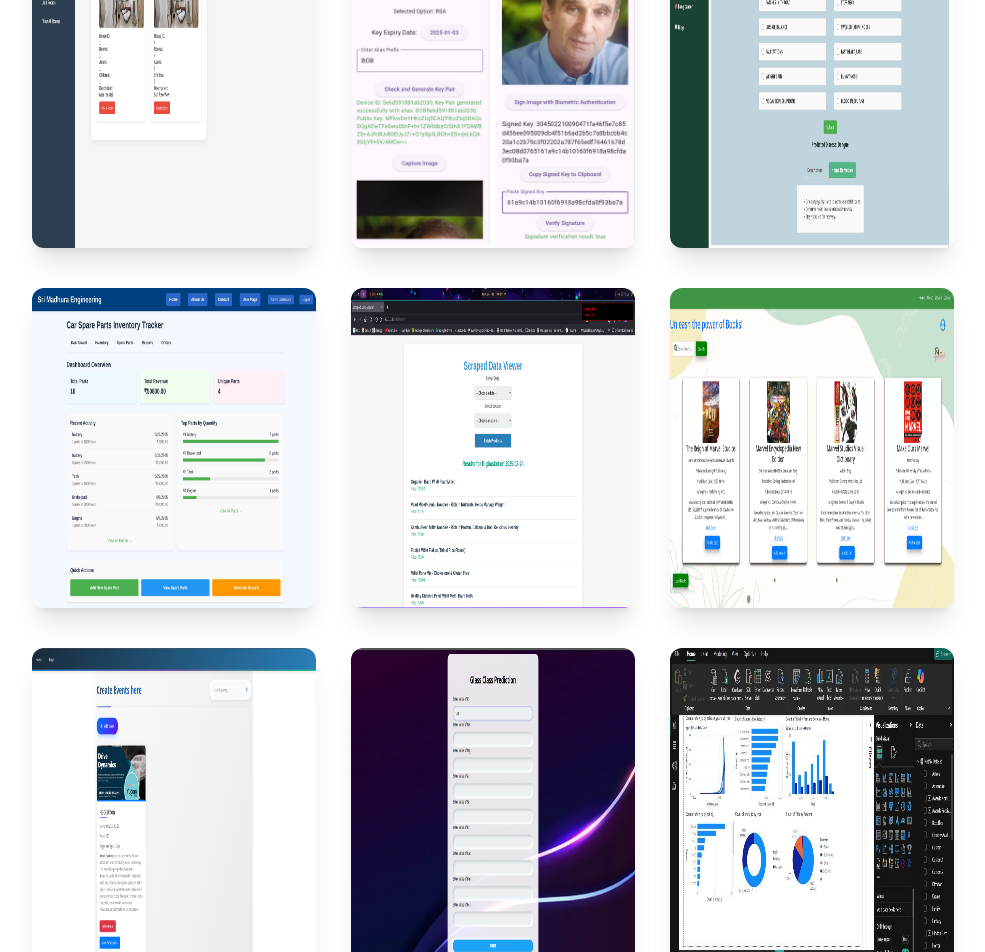
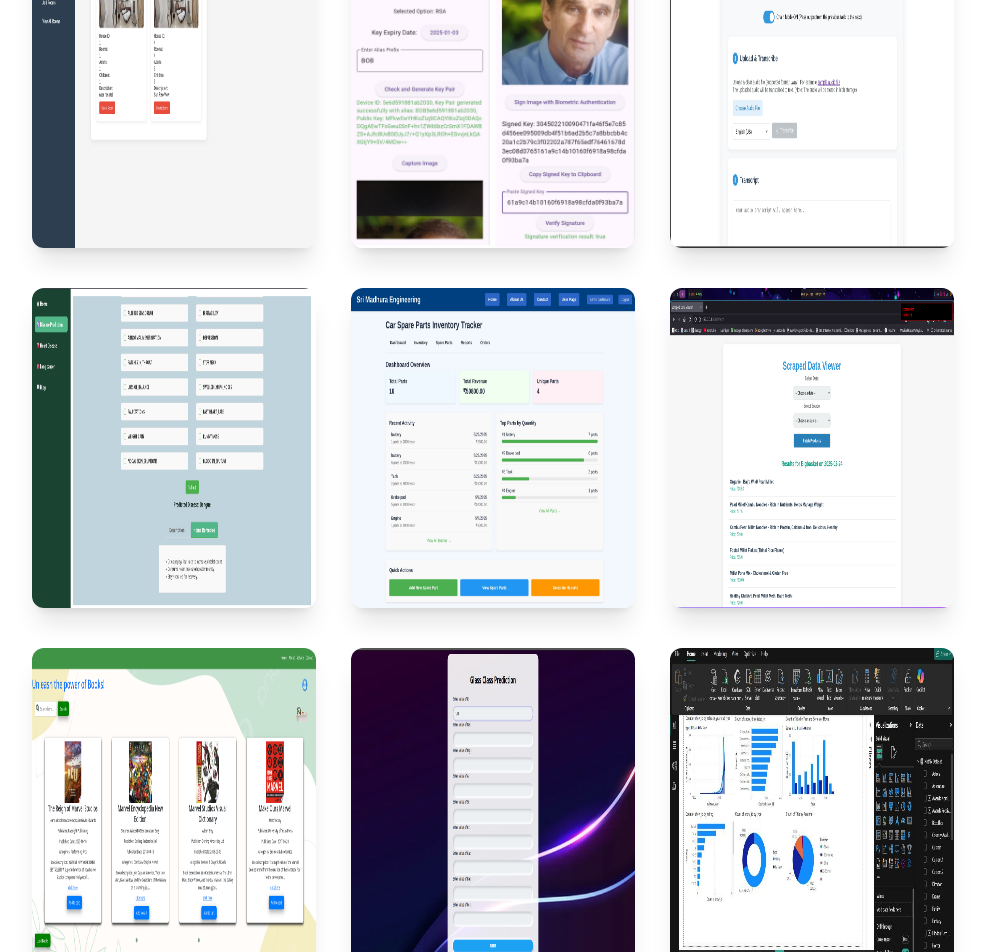
Before and after one commit to saliniyan/portfolio, a React (Create React App) app: page / in a window 1280 px wide. Shown: the part 2200-3152 px from the top of the page, without its empty margins (147-1132 px from the left). Built offline with nearby package versions, Linux system fonts and the light colour scheme; grey boxes are pictures that could not be loaded.

Commit message:
added azure project

```diff
--- a/src/components/ProjectsData.js
+++ b/src/components/ProjectsData.js
@@ -26,20 +26,6 @@ const ProjectsData = [
   },
   {
     id: 7,
-    name: "Event Manager",
-    image: "./event.png",
-    description:
-      "Full-stack event management tool using React, Node.js backend, and MongoDB database.",
-    icons: [
-      { src: "https://img.icons8.com/?size=100&id=wPohyHO_qO1a&format=png&color=000000" }, // React
-      { src: "https://img.icons8.com/?size=100&id=hsPbhkOH4FMe&format=png&color=000000" }, // Node.js
-      { src: "https://img.icons8.com/?size=100&id=8rKdRqZFLurS&format=png&color=000000" }, // MongoDB
-    ],
-    github: "https://github.com/saliniyan/Event_manager",
-    demo: "https://saliniyan-event-manager.netlify.app/",
-  },
-  {
-    id: 6,
     name: "Book Library",
     image: "./book.png",
     description:
@@ -51,7 +37,7 @@ const ProjectsData = [
     demo: "https://book.saliniyan.tech",
   },
   {
-    id: 5,
+    id: 6,
     name: "E‑commerce Web Scraping",
     image: "./scrap.png",
     description:
@@ -65,7 +51,7 @@ const ProjectsData = [
     demo: "#",
   },
   {
-    id: 4,
+    id: 5,
     name: "Stock Tracker",
     image: "./stock.png",
     description:
@@ -80,7 +66,7 @@ const ProjectsData = [
     demo: "https://stock.saliniyan.tech",
   },
   {
-    id: 3,
+    id: 4,
     name: "Disease Insight AI",
     image: "./disease.png",
     description:
@@ -93,6 +79,18 @@ const ProjectsData = [
     demo: "#",
   },
   {
+    id: 3,
+    name: "Media Analyzer",
+    image: "./azure.png",
+    description:
+      "Transform lecture and lesson audio into a summary in your preferred language, and listen to it with multiple voice using AI-powered insights.",
+    icons: [
+      { src: "https://icons8.com/icon/VLKafOkk3sBX/azure" },
+    ],
+    github: "https://github.com/saliniyan/media-analyzer-azure",
+    demo: "https://media.saliniyan.tech",
+  },
+    {
     id: 2,
     name: "Hardware enabled root of trust",
     image: "./sih.png",
```
Also changed, not shown: public/azure.png (added).
